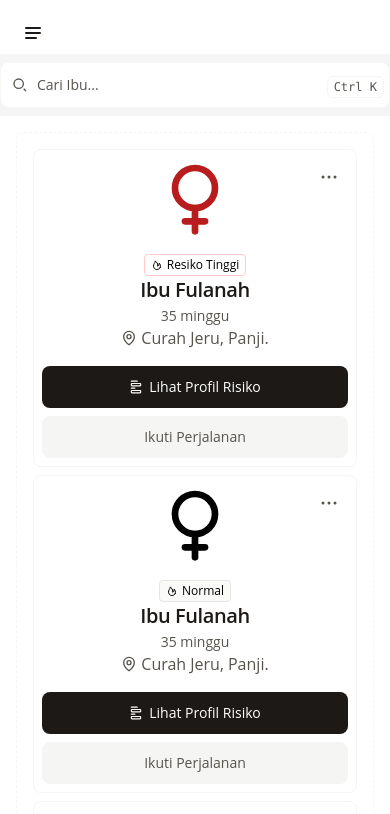
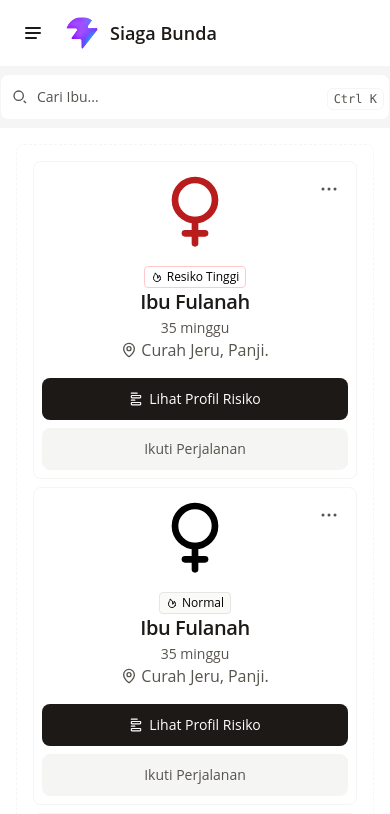
Before and after one commit to stywn93/siaga-bunda-fb, a React (Vite) app: page / in a window 390 px wide. Shown: the top 814 px of the page. Built offline with nearby package versions, Linux system fonts and the light colour scheme.

Commit message:
Refactor Sidebar component header structure for improved readability and organization

```diff
--- a/src/components/Sidebar.tsx
+++ b/src/components/Sidebar.tsx
@@ -1,13 +1,20 @@
 function Sidebar() {
     return (
         <aside>
-
-            <button data-drawer-target="default-sidebar" data-drawer-toggle="default-sidebar" aria-controls="default-sidebar" type="button" className="text-heading bg-transparent box-border border border-transparent hover:bg-neutral-secondary-medium focus:ring-4 focus:ring-neutral-tertiary font-medium leading-5 rounded-base ms-3 mt-3 text-sm p-2 focus:outline-none inline-flex sm:hidden">
-                <span className="sr-only">Open sidebar</span>
-                <svg className="w-6 h-6" aria-hidden="true" xmlns="http://www.w3.org/2000/svg" width="24" height="24" fill="none" viewBox="0 0 24 24">
-                    <path stroke="currentColor" strokeLinecap="round" strokeWidth="2" d="M5 7h14M5 12h14M5 17h10" />
-                </svg>
-            </button>
+            <header className="flex items-center gap-3 px-3 py-3 sm:hidden">
+                <button data-drawer-target="default-sidebar" data-drawer-toggle="default-sidebar" aria-controls="default-sidebar" type="button" className="text-heading bg-transparent box-border border border-transparent hover:bg-neutral-secondary-medium focus:ring-4 focus:ring-neutral-tertiary font-medium leading-5 rounded-base text-sm p-2 focus:outline-none inline-flex">
+                    <span className="sr-only">Open sidebar</span>
+                    <svg className="w-6 h-6" aria-hidden="true" xmlns="http://www.w3.org/2000/svg" width="24" height="24" fill="none" viewBox="0 0 24 24">
+                        <path stroke="currentColor" strokeLinecap="round" strokeWidth="2" d="M5 7h14M5 12h14M5 17h10" />
+                    </svg>
+                </button>
+                <img
+                    src="./src/assets/vite.svg"
+                    alt=""
+                    className="h-8 w-8 rounded-lg object-cover"
+                />
+                <span className="text-lg font-semibold text-heading">Siaga Bunda</span>
+            </header>
 
             <div id="default-sidebar" className="fixed top-0 left-0 z-40 w-64 h-full transition-transform -translate-x-full sm:translate-x-0" aria-label="Sidebar">
                 <div className="h-full px-3 py-4 overflow-y-auto bg-neutral-primary-soft border-e border-default">
```
